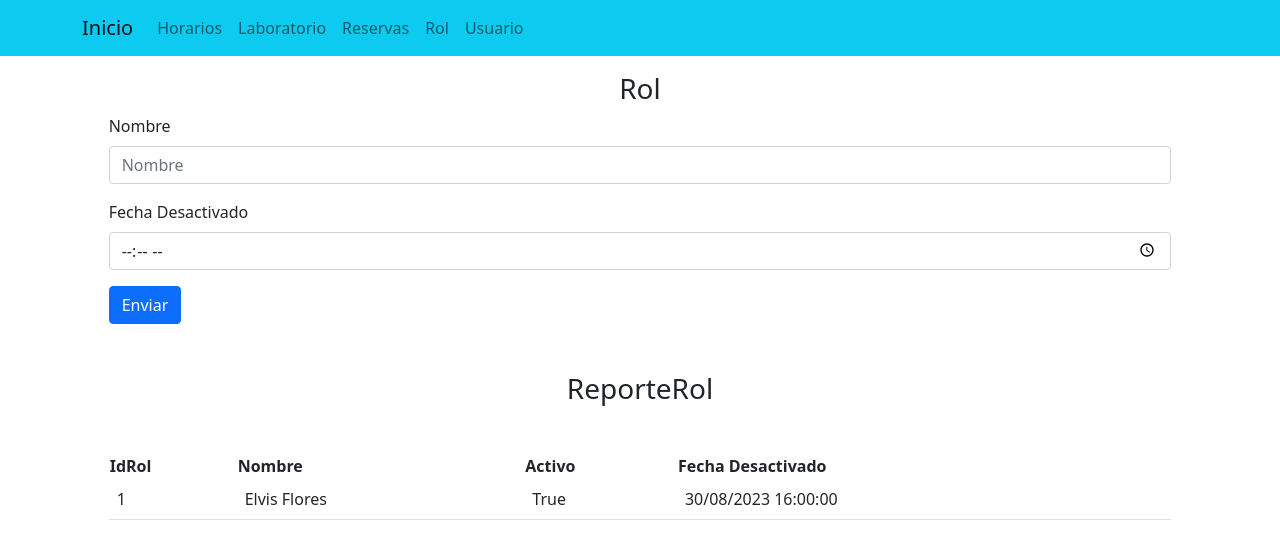
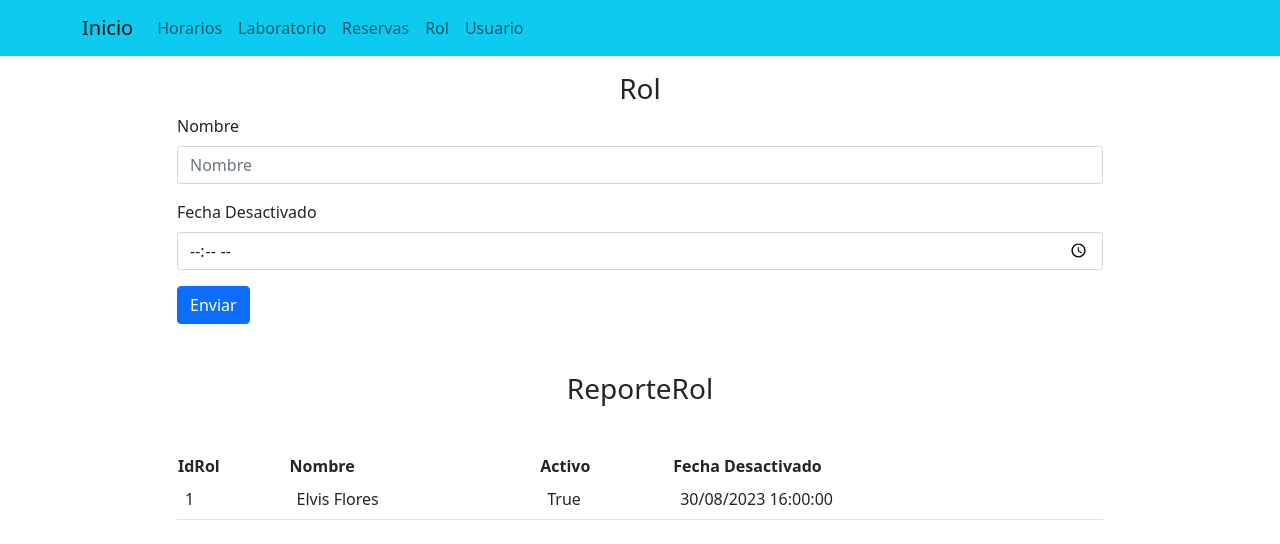
Before and after one commit to mariel2494/Proyecto-DAW1-React, a React (Vite) app in the folder Proyecto-React/: page /rol in a window 1280 px wide. Shown: the top 544 px of the page. Built offline with nearby package versions, Linux system fonts and the light colour scheme.

Commit message:
commit Rol

```diff
--- a/Proyecto-React/src/componentes/Rol.jsx
+++ b/Proyecto-React/src/componentes/Rol.jsx
@@ -3,11 +3,13 @@ import Button from 'react-bootstrap/Button';
 import Form from 'react-bootstrap/Form';
 import Row from 'react-bootstrap/Row';
 import Col from 'react-bootstrap/Col';
+import Container from 'react-bootstrap/Container';
+import Table from 'react-bootstrap/Table';
+import React from 'react'
 
-import React from 'react'
 export const Rol = () => {
   return (
-    <><container>
+    <><Container>
   <Row className="justify-content-md-center">
     <Col xs md='10'>
     <h3 className='text-center'>Rol</h3>
@@ -30,7 +32,7 @@ export const Rol = () => {
 
       <h3 className='text-center mb-5'>ReporteRol</h3>
 
-      <table class='table'>
+      <Table class='table'>
         <th>IdRol</th>
         <th>Nombre</th>
         <th>Activo</th>
@@ -43,13 +45,13 @@ export const Rol = () => {
             <td>30/08/2023  16:00:00</td>
           </tr>
         </tbody>
-      </table>
+      </Table>
     </Col>
 
   </Row>
 
 
-</container>
+</Container>
 
 
 
```
